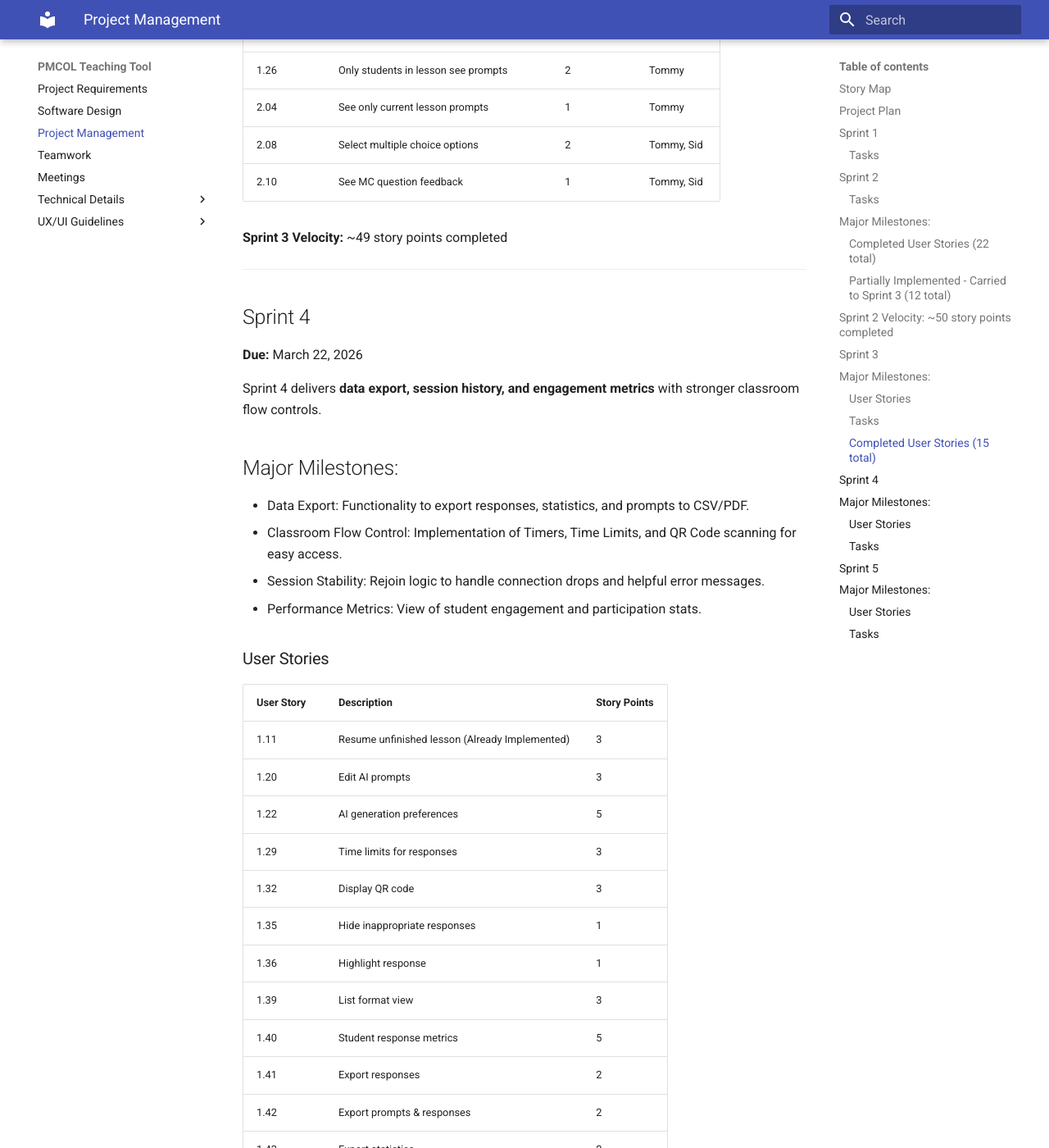
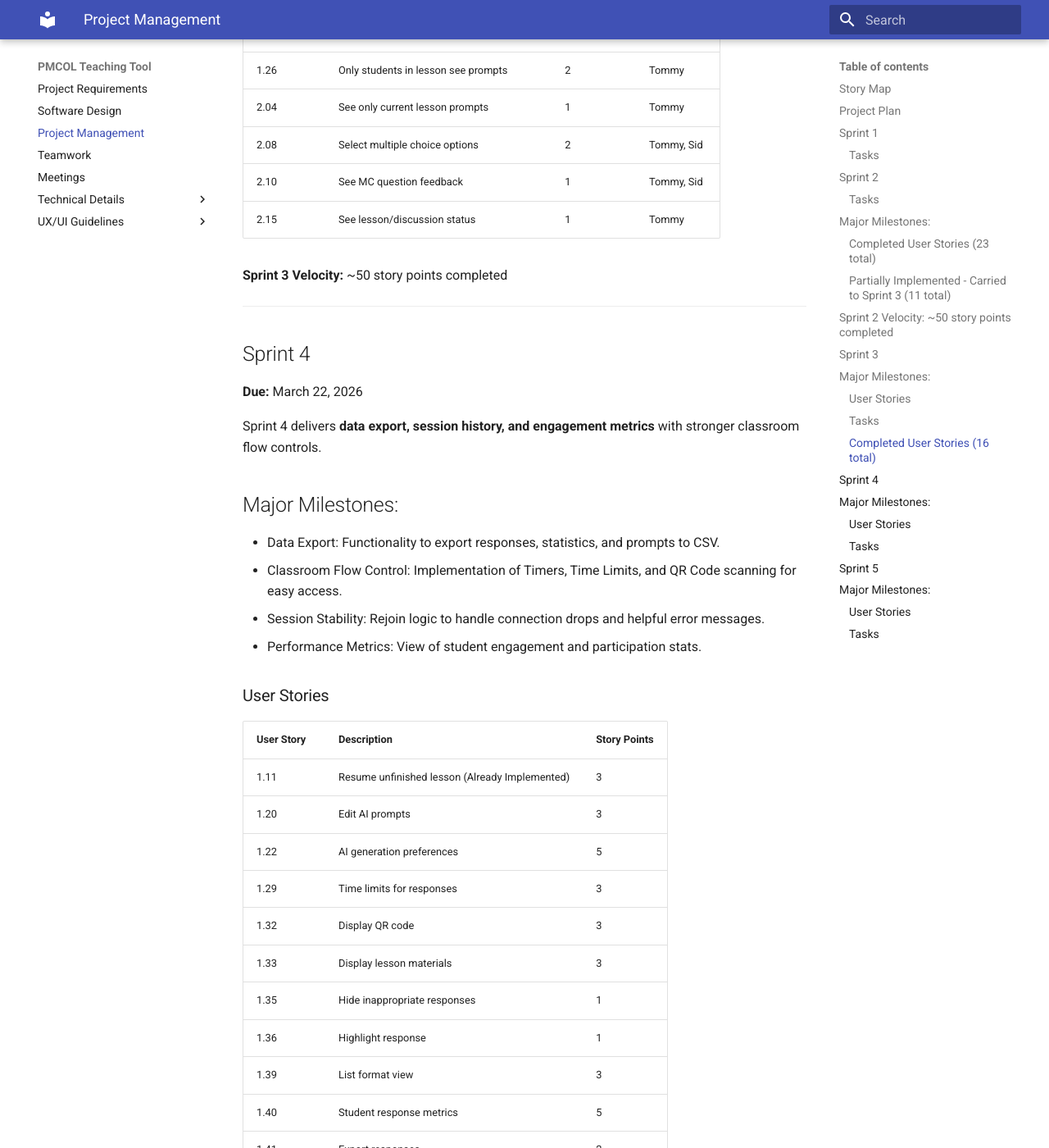
Before and after one commit to siddhantgoel7/Prompt-Ed, an MkDocs documentation site: the page built from docs/project-management.md, in a window 1280 px wide and 1400 px high, scrolled down 8639 px. Shown: the whole window at 82% size. Built offline with MkDocs 1.6.1 and Material for MkDocs 9.7.7, drawn with Linux system fonts in a browser that asks for light colours; some of the changed text lies outside the part shown.

Commit message:
minor fixes

```diff
--- a/docs/project-management.md
+++ b/docs/project-management.md
@@ -87,7 +87,7 @@
 * Real-Time Infrastructure: Establish Socket connection for sending and receiving discussion prompts/responses in real time.
 * Course and Discussion Management: Basic CRUD for courses and discussion topics
 
-### Completed User Stories (22 total)
+### Completed User Stories (23 total)
 
 | **User Story** | **Description**                 | **Story Points** | **Assignee** |
 | -------------- | ------------------------------- | ---------------- | ------------ |
@@ -98,6 +98,7 @@
 | 1.08           | Delete past lesson              | 2                | Nikita/Muaadh |
 | 1.09           | End lesson                      | 3                | Shabaz |
 | 1.10           | Auto-save lesson                | 5                | Shabaz |
+| 1.11           | Resume unfinished lesson        | 3                | Shabaz |
 | 1.21           | Manual prompt entry             | 3                | Shabaz |
 | 1.25           | Multiple discussions per lesson | 3                | Kristian |
 | 1.27           | Display discussion prompt       | 1                | Aldo/Kristian |
@@ -114,13 +115,12 @@
 | 2.07           | Submit text responses           | 2                | Aldo |
 | 2.09           | See discussion prompt           | 1                | Aldo/Kristian |
 
-### Partially Implemented - Carried to Sprint 3 (12 total)
+### Partially Implemented - Carried to Sprint 3 (11 total)
 
 | **User Story** | **Description**                  | **Story Points** | **Status** |
 | -------------- | -------------------------------- | ---------------- | ---------- |
 | 1.02           | Login via UAlberta SSO           | 3                | Partial (moved to Sprint 3) |
 | 1.04           | Private lesson viewing           | 3                | Partial (moved to Sprint 3) |
-| 1.11           | Resume unfinished lesson         | 3                | Partial (moved to Sprint 5) |
 | 1.16           | Upload files                     | 5                | Partial (moved to Sprint 3) |
 | 1.26           | Only students in lesson see prompts | 2             | Partial (Tommy - already implemented) |
 | 1.39           | List format view                 | 3                | Partial (moved to Sprint 4) |
@@ -128,7 +128,7 @@
 | 1.42           | Export prompts & responses       | 2                | Partial (moved to Sprint 4) |
 | 2.04           | See only current lesson prompts  | 1                | Partial (Tommy - already implemented) |
 | 2.12           | Lesson ended notification        | 1                | Partial (moved to Sprint 4) |
-| 2.15           | See lesson/discussion status     | 1                | Partial (moved to Sprint 5) |
+| 2.15           | See lesson/discussion status     | 1                | Partial (moved to Sprint 3) |
 | 2.17           | Confirmation message             | 1                | Partial (moved to Sprint 5) |
 
 **Sprint 2 Velocity:** ~50 story points completed
@@ -193,7 +193,7 @@
 | End-to-end testing for AI lesson workflow | All                                | Team                     | Mar 8        |
 | UI and documentation                               | All                                | Aldo/Nikita                     | Mar 8        |
 
-### Completed User Stories (15 total)
+### Completed User Stories (16 total)
 
 | **User Story** | **Description**                           | **Story Points** | **Assignee**   |
 | -------------- | ----------------------------------------- | ---------------- | -------------- |
@@ -212,8 +212,9 @@
 | 2.04           | See only current lesson prompts           | 1                | Tommy          |
 | 2.08           | Select multiple choice options            | 2                | Tommy, Sid          |
 | 2.10           | See MC question feedback                  | 1                | Tommy, Sid          |
+| 2.15           | See lesson/discussion status              | 1                | Tommy          |
 
-**Sprint 3 Velocity:** ~49 story points completed
+**Sprint 3 Velocity:** ~50 story points completed
 
 ---
 
@@ -224,7 +225,7 @@
 Sprint 4 delivers **data export, session history, and engagement metrics** with stronger classroom flow controls.
 
 ## Major Milestones:
-* Data Export: Functionality to export responses, statistics, and prompts to CSV/PDF.
+* Data Export: Functionality to export responses, statistics, and prompts to CSV.
 * Classroom Flow Control: Implementation of Timers, Time Limits, and QR Code scanning for easy access.
 * Session Stability: Rejoin logic to handle connection drops and helpful error messages.
 * Performance Metrics: View of student engagement and participation stats.
@@ -238,6 +239,7 @@
 | 1.22           | AI generation preferences  | 5                |
 | 1.29           | Time limits for responses  | 3                |
 | 1.32           | Display QR code            | 3                |
+| 1.33           | Display lesson materials   | 3                |
 | 1.35           | Hide inappropriate responses| 1               |
 | 1.36           | Highlight response         | 1                |
 | 1.39           | List format view           | 3                |
@@ -245,6 +247,7 @@
 | 1.41           | Export responses           | 2                |
 | 1.42           | Export prompts & responses | 2                |
 | 1.43           | Export statistics          | 2                |
+| 1.44           | Metrics for MC questions   | 2                |
 | 2.05           | Scan QR code               | 3                |
 | 2.11           | Timer for prompts          | 1                |
 | 2.12           | Lesson ended notification  | 1                |
@@ -261,13 +264,15 @@
 | AI prompt editing UI + save flow        | 1.20             | Kris/ Sid    | Mar 17       |
 | AI preference settings + persistence    | 1.22             | Sid          | Mar 17       |
 | AI Optimization, Prompt & Output tuning | Feature          | Kris/ Nikita | Mar 17       |
+| Display lesson materials                | 1.33             | Aldo         | Mar 14       |
 | Response timer + time-limit enforcement | 1.29, 2.11       | Muaadh       | Mar 15       |
 | QR display and scan flow improvements   | 1.32, 2.05       | Tommy        | Mar 11       |
 | Response highlight interactions         | 1.36             | Aldo         | Mar 14       |
 | Hide Inappropriate Responses            | 1.35             | Aldo         | Mar 14       |
 | List-view response panel                | 1.39             | Nikita       | Mar 13       |
 | Engagement metrics calculations         | 1.40             | Nikita/ Sid  | Mar 11       |
-| Export responses (CSV/PDF/JSON)         | 1.41             | Shahbaz/ Sid | Mar 12       |
+| MC question metrics                     | 1.44             | Nikita/ Sid  | Mar 13       |
+| Export responses (CSV)                  | 1.41             | Shahbaz/ Sid | Mar 12       |
 | Export prompts + responses              | 1.42             | Shahbaz/ Sid | Mar 11       |
 | Export lesson statistics                | 1.43             | Shahbaz/ Sid | Mar 10       |
 | Leave/rejoin/ended-session stability    | 2.12, 2.13, 2.14 | Mo & Nikita (Already impllemented) | Mar 18       |
```
Also changed, not shown: other parts of docs/project-management.md (+1 -1 lines).
